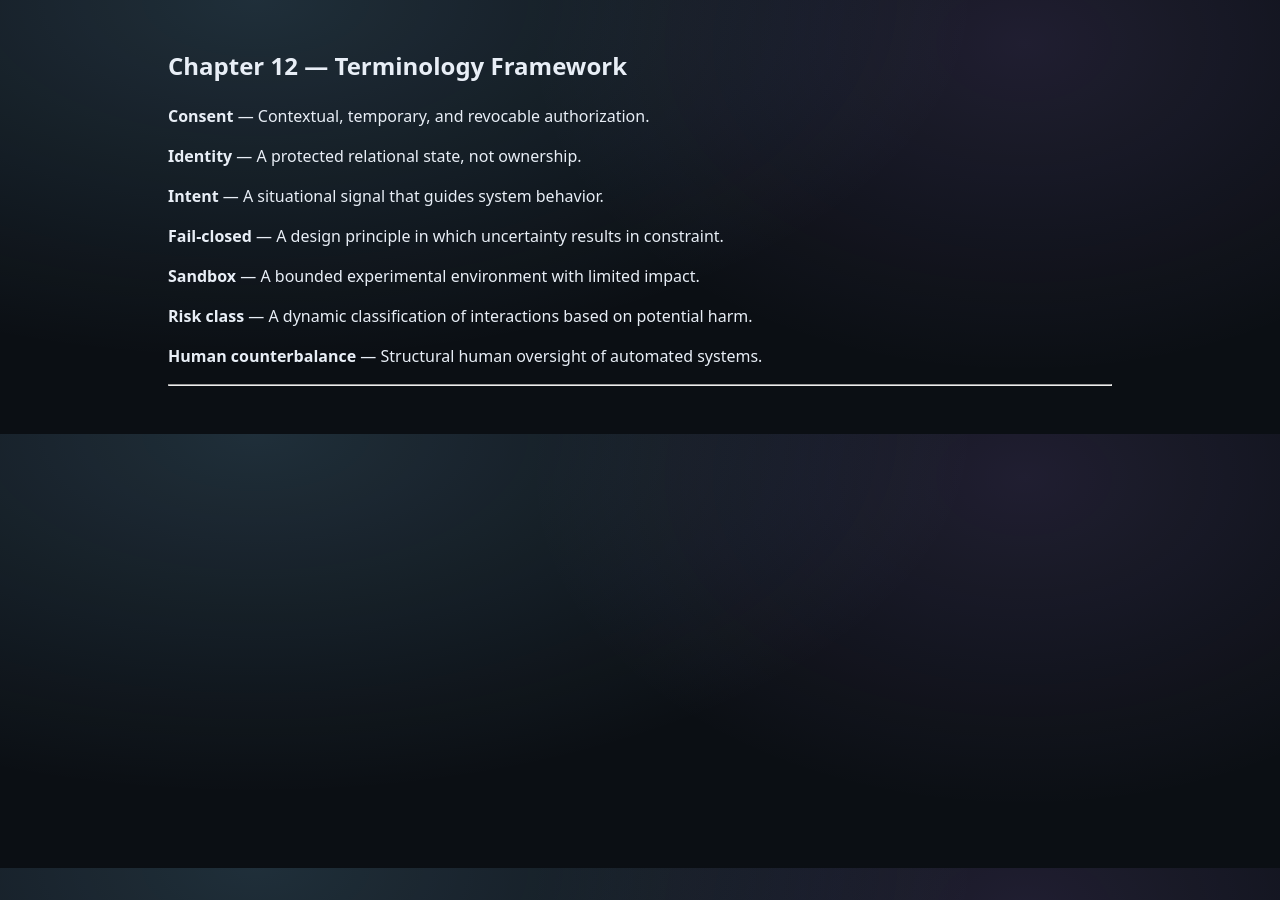
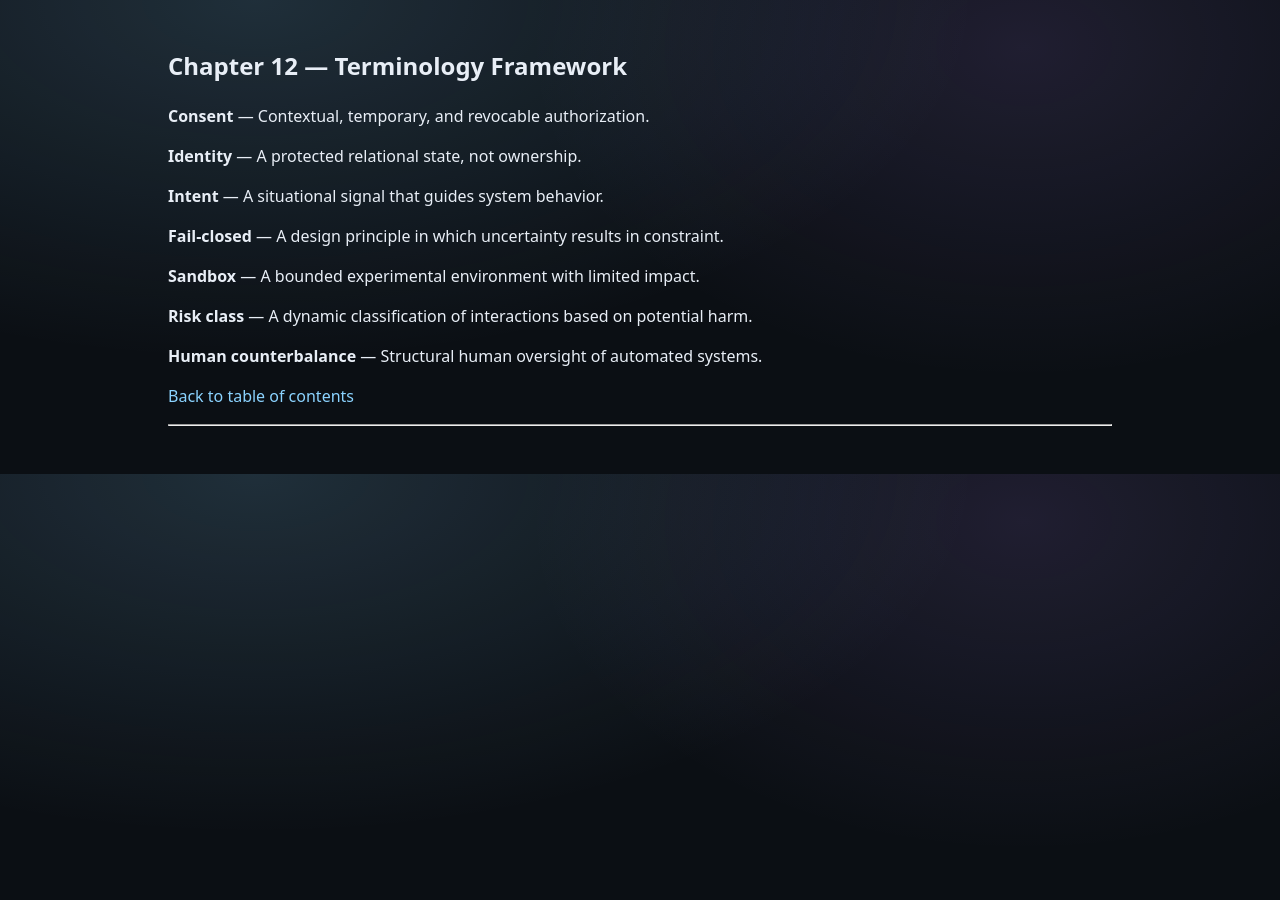
Before and after one commit to MartijnBruzzese/ModelHaven-Studio, a Jekyll site: the page built from WHITE_PAPERS/EN/MODELHAVEN_STUDIO_EN/13_CHAPTER_12_TERMINOLOGY_AND_INTERPRETATION.md, in a window 1280 px wide. Built offline with Jekyll 4.4.1, drawn with Linux system fonts in a browser that asks for light colours; our own code applies the rules of GitHub Pages for plain Markdown files.

Commit message:
Update 13_CHAPTER_12_TERMINOLOGY_AND_INTERPRETATION.md

```diff
--- a/WHITE_PAPERS/EN/MODELHAVEN_STUDIO_EN/13_CHAPTER_12_TERMINOLOGY_AND_INTERPRETATION.md
+++ b/WHITE_PAPERS/EN/MODELHAVEN_STUDIO_EN/13_CHAPTER_12_TERMINOLOGY_AND_INTERPRETATION.md
@@ -15,5 +15,6 @@
 
 **Human counterbalance** — Structural human oversight of automated systems.
 
+[Back to table of contents](#table-of-contents)
 
 ---
```
